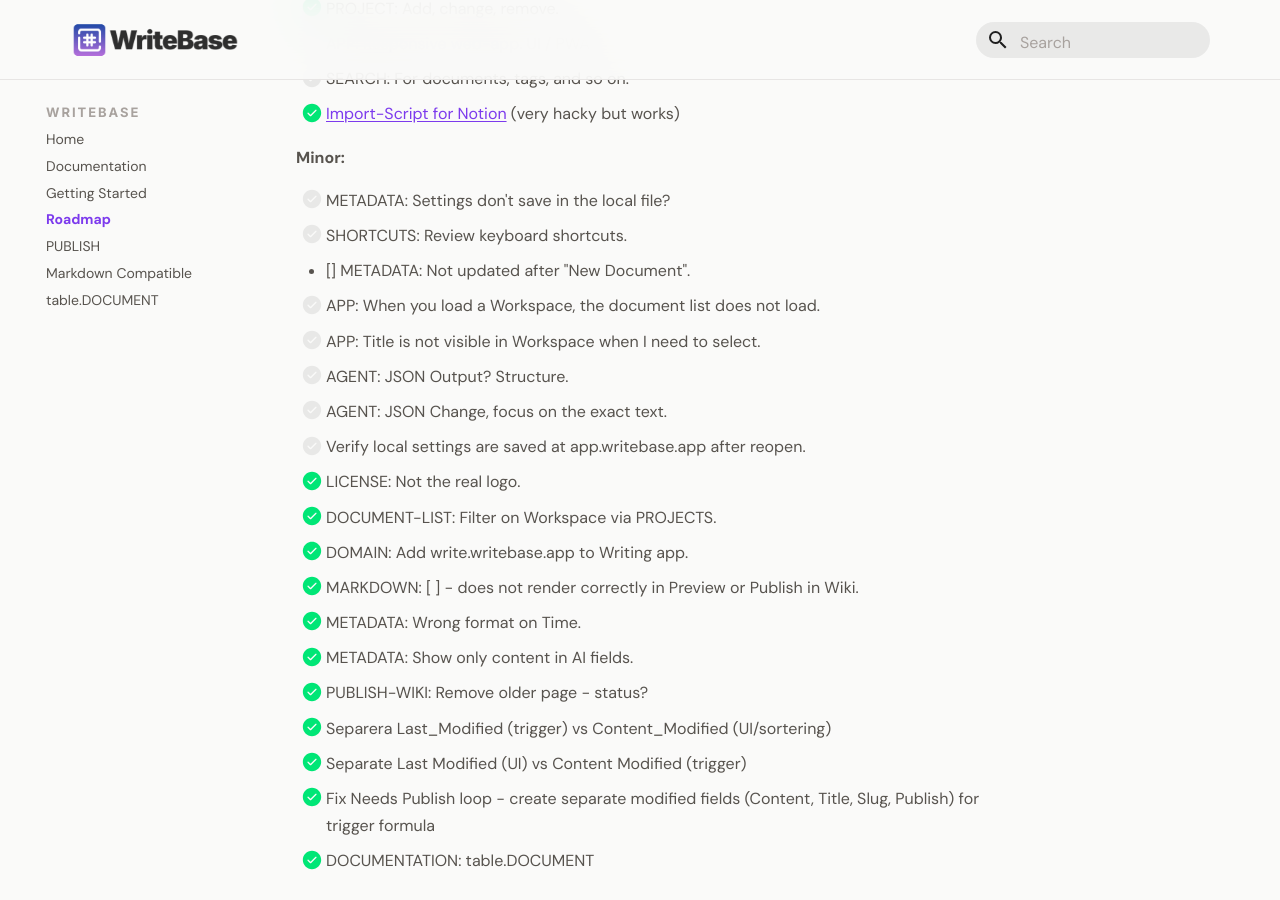
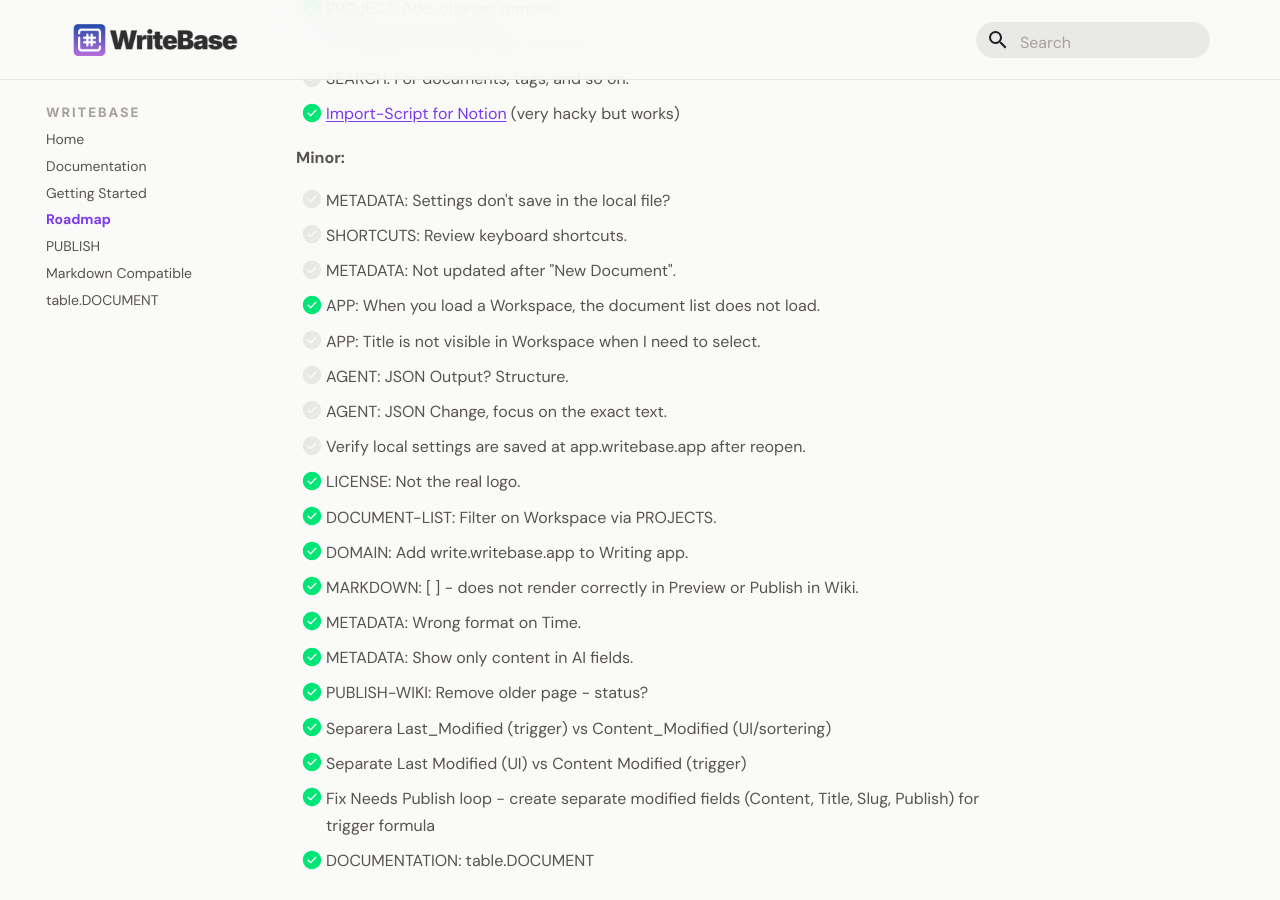
Before and after one commit to larssonhthomas-afk/writebase-docs, an MkDocs documentation site: the page built from docs/009-roadmap.md, in a window 1280 px wide and 900 px high, scrolled down 747 px. Built offline with MkDocs 1.6.1 and Material for MkDocs 9.7.7, drawn with Linux system fonts in a browser that asks for light colours; some web fonts are replaced.

```diff
--- a/docs/009-roadmap.md
+++ b/docs/009-roadmap.md
@@ -36,8 +36,8 @@ This Backlog has a priority 1-3.
 
 - [ ] METADATA: Settings don't save in the local file?
 - [ ] SHORTCUTS: Review keyboard shortcuts.
-- [] METADATA: Not updated after "New Document".
-- [ ] APP: When you load a Workspace, the document list does not load.
+- [ ] METADATA: Not updated after "New Document".
+- [x] APP: When you load a Workspace, the document list does not load.
 - [ ] APP: Title is not visible in Workspace when I need to select.
 - [ ] AGENT: JSON Output? Structure.
 - [ ] AGENT: JSON Change, focus on the exact text.
```
